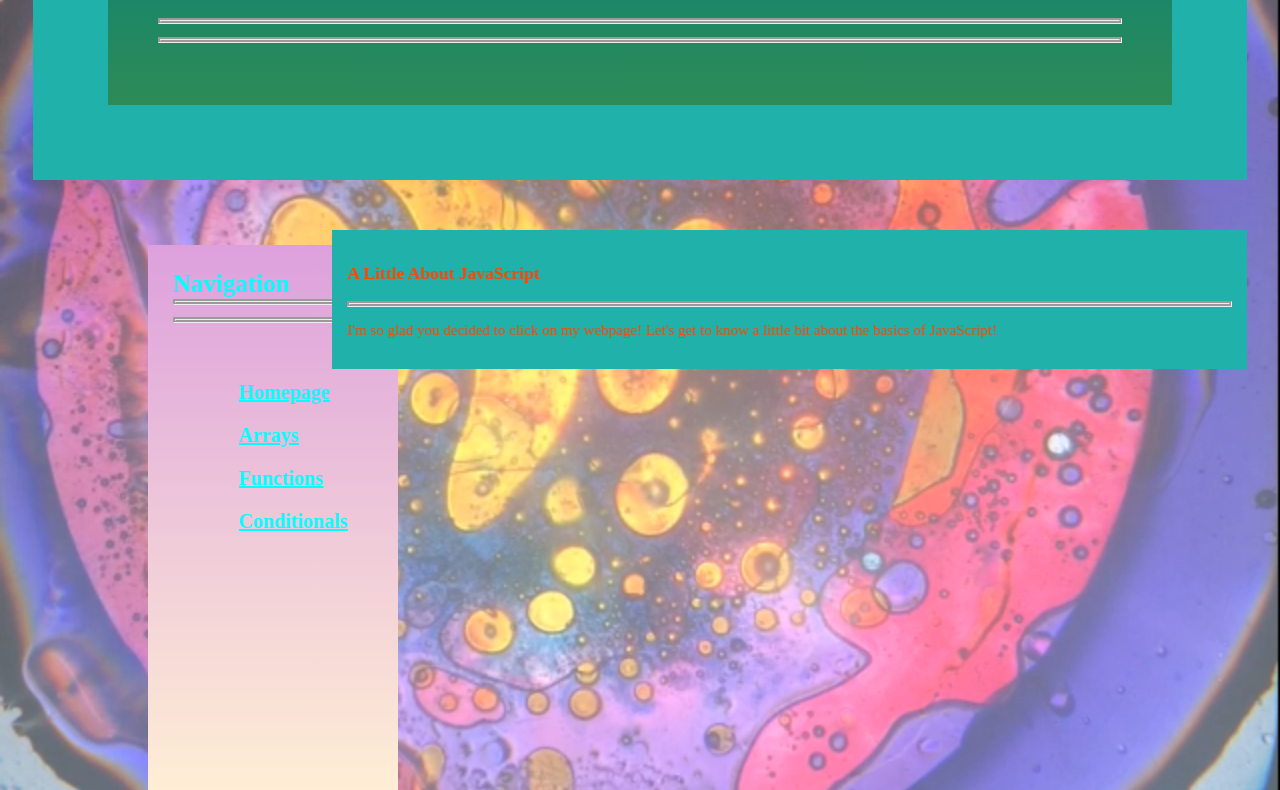
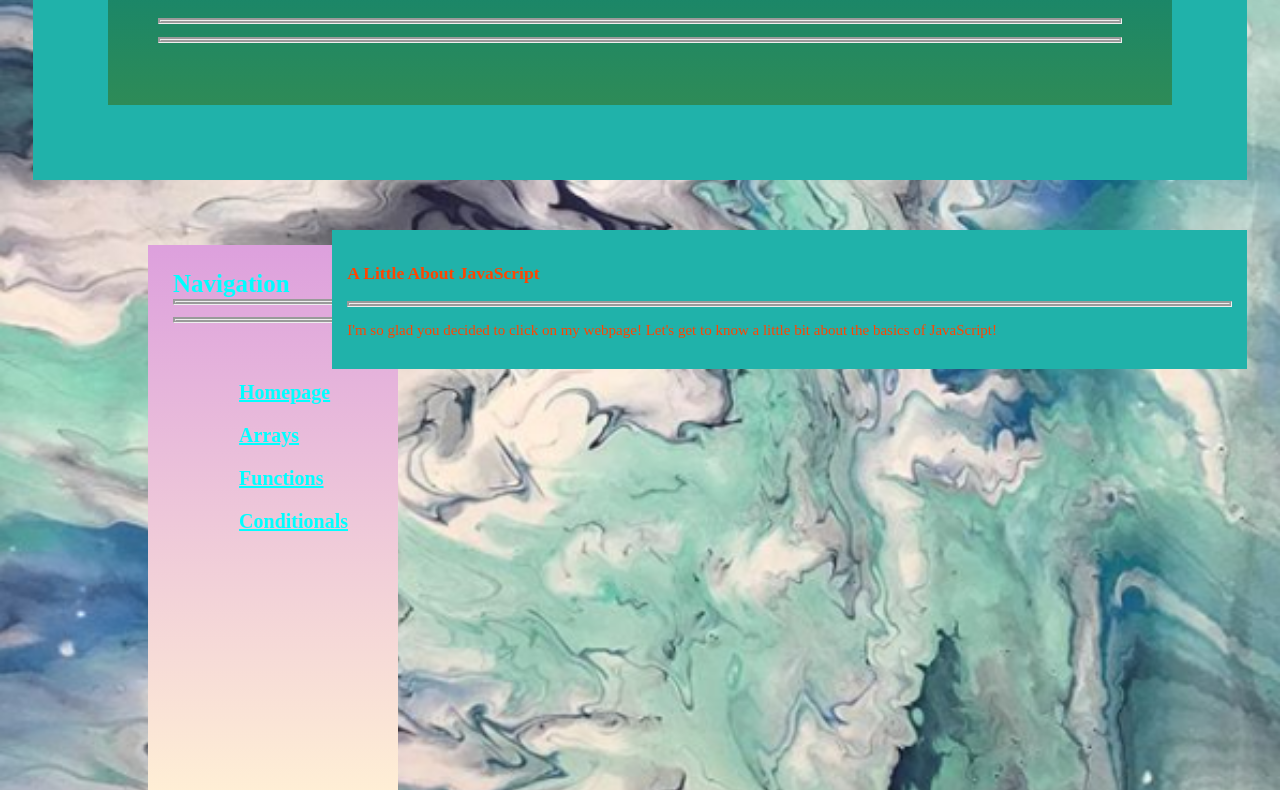
Before and after one commit to kellenjulian/tutorial-website-project, a plain HTML site: page index.html in a window 1280 px wide. Shown: the part 257-1047 px from the top of the page. Drawn offline with Linux system fonts and the light colour scheme.

Commit message:
fixer upr

```diff
--- a/tutorialWebsiteHomepage.css
+++ b/tutorialWebsiteHomepage.css
@@ -1,5 +1,5 @@
 body {
-    background-image: url("../Tutorial-Website-Project/Tutorial-Website-Project-Assets/lls3.png");
+    background-image: url("./Tutorial-Website-Project-Assets/Screenshot_2.png");
     background-repeat: no-repeat;
     background-size: 100%;
 }
```
Also changed, not shown: Tutorial-Website-Project-Assets/Screenshot_2.png (added).
